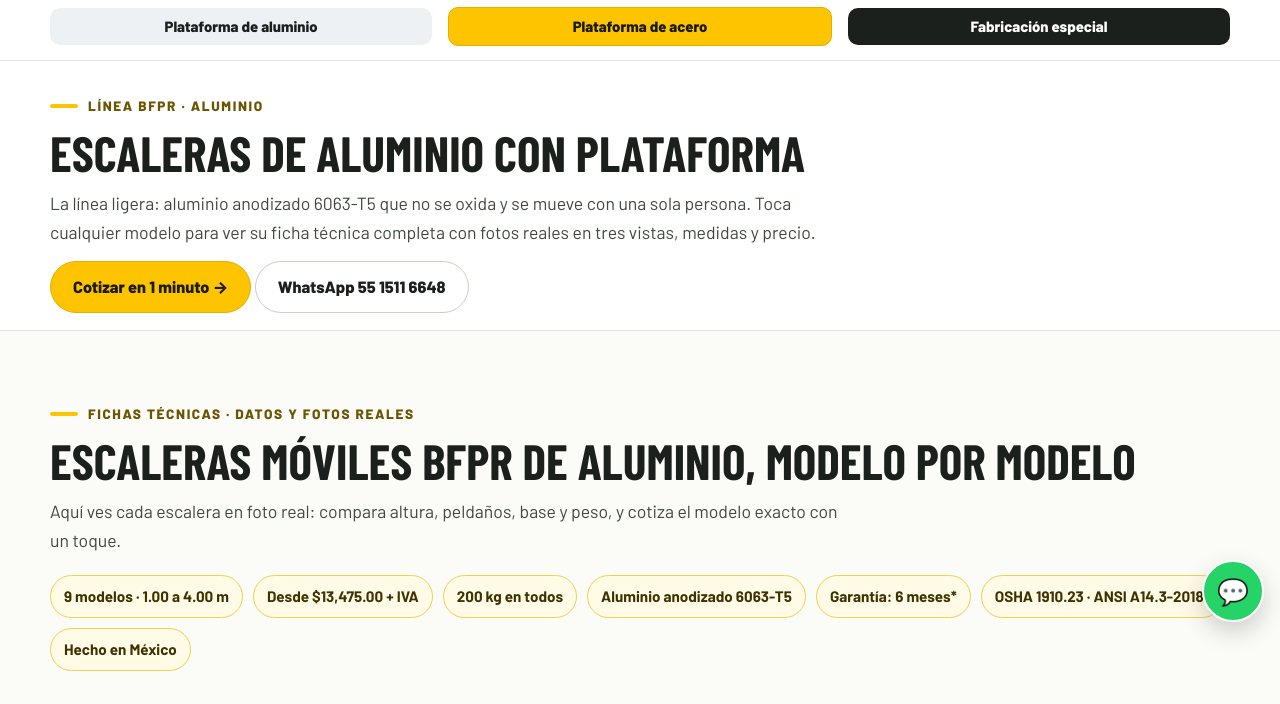
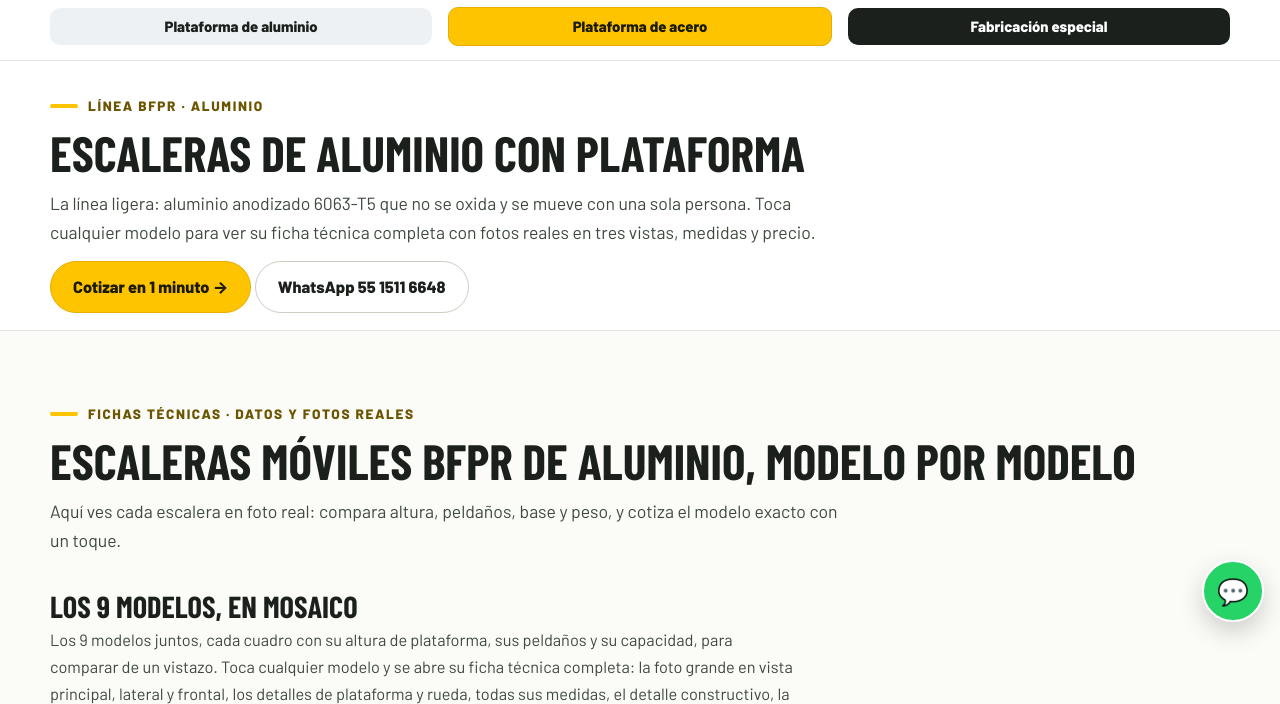
Before and after one commit to escaleras-solano/solanoescaleras, a plain HTML site: page previo/aluminio.html in a window 1280 px wide. Shown: the part 90-794 px from the top of the page. Drawn offline with nearby package versions, Linux system fonts and the light colour scheme; a web font is replaced by a local one.

Commit message:
Vista previa de cambios (carpeta previo/, sin tocar el sitio en vivo)

```diff
--- a/previo/aluminio.html
+++ b/previo/aluminio.html
@@ -324,9 +324,6 @@ footer strong{color:var(--ink)}
   <div class="kicker">Fichas técnicas · Datos y fotos reales</div>
   <h2>Escaleras móviles BFPR de aluminio, modelo por modelo</h2>
   <p class="sub">Aquí ves cada escalera en foto real: compara altura, peldaños, base y peso, y cotiza el modelo exacto con un toque.</p>
-  <div class="ficha-chips" aria-label="Resumen de la línea BFPR aluminio">
-    <span>9 modelos · 1.00 a 4.00 m</span><span>Desde $13,475.00 + IVA</span><span>200 kg en todos</span><span>Aluminio anodizado 6063-T5</span><span>Garantía: 6 meses*</span><span>OSHA 1910.23 · ANSI A14.3-2018*</span><span>Hecho en México</span>
-  </div>
 
   <h3 style="font-family:'Barlow Condensed';font-size:1.9rem;text-transform:uppercase;margin:36px 0 4px;line-height:1.05">Los 9 modelos, en mosaico</h3>
   <p class="sub" style="font-size:1.02rem">Los 9 modelos juntos, cada cuadro con su altura de plataforma, sus peldaños y su capacidad, para comparar de un vistazo. Toca cualquier modelo y se abre su ficha técnica completa: la foto grande en vista principal, lateral y frontal, los detalles de plataforma y rueda, todas sus medidas, el detalle constructivo, la garantía y las normas, y el botón para cotizar ese modelo exacto.</p>
```
